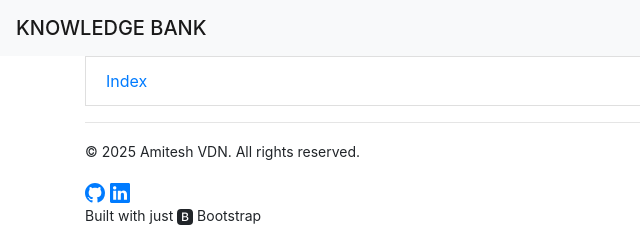
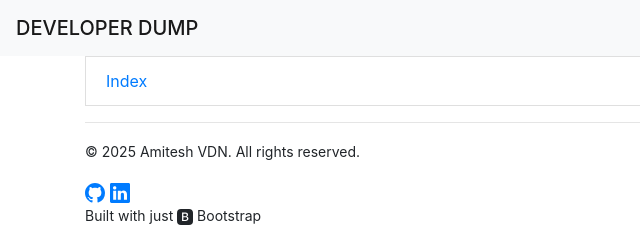
Before and after one commit to AmiteshDN/knowledge-bank, a plain HTML site: page template.html in a window 1280 px wide. Shown: the full height of the page, 0-640 px from the left. Drawn offline with nearby package versions, Linux system fonts and the light colour scheme.

Commit message:
change site title

```diff
--- a/template.html
+++ b/template.html
@@ -13,7 +13,7 @@
   <body>
     <!-- As a heading -->
         <nav class="navbar navbar-light bg-light">
-            <span class="navbar-brand mb-0 h1">KNOWLEDGE BANK</span>
+            <span class="navbar-brand mb-0 h1">DEVELOPER DUMP</span>
         </nav>
         <div class="container">
             <li class="list-group-item"><a href="index.html">Index</a> </li>
```
Also changed, not shown: index.html (+2 -2 lines), integrate_auth0_drf.html (+1 -1 lines).
